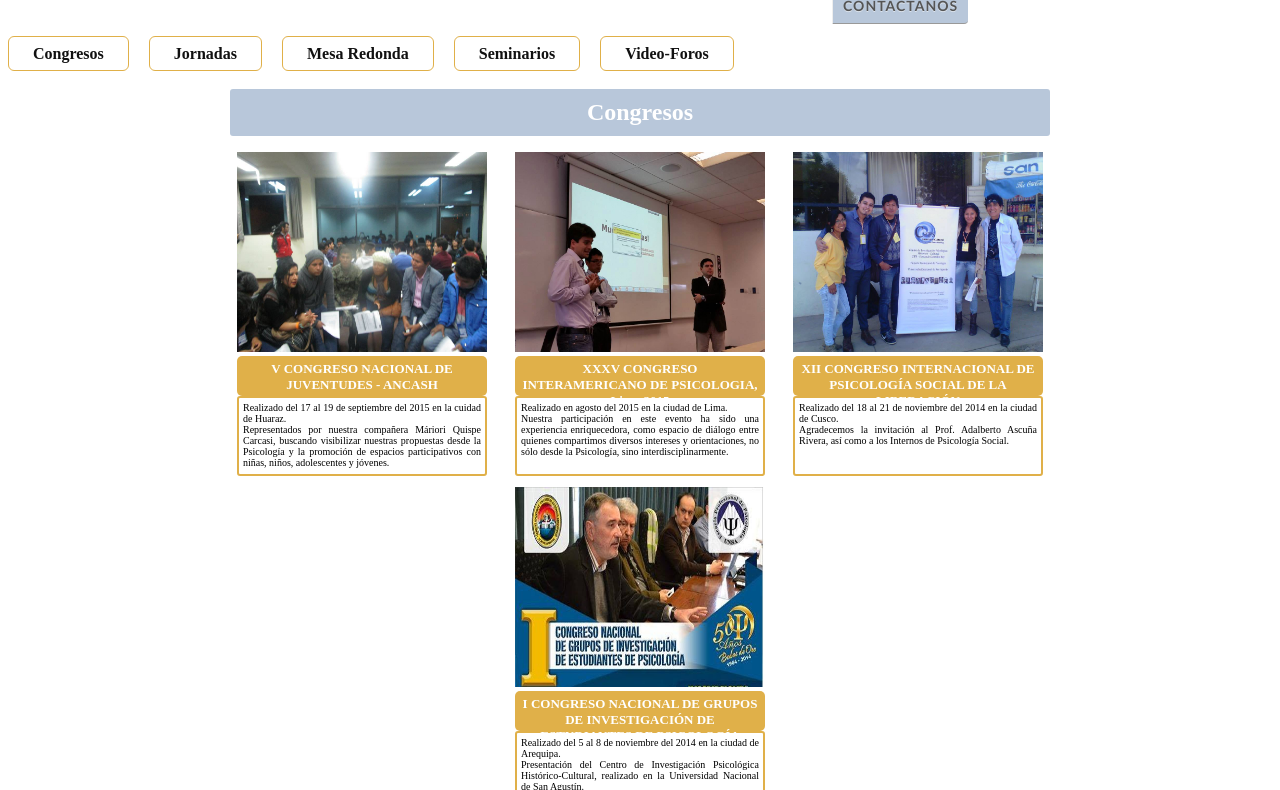
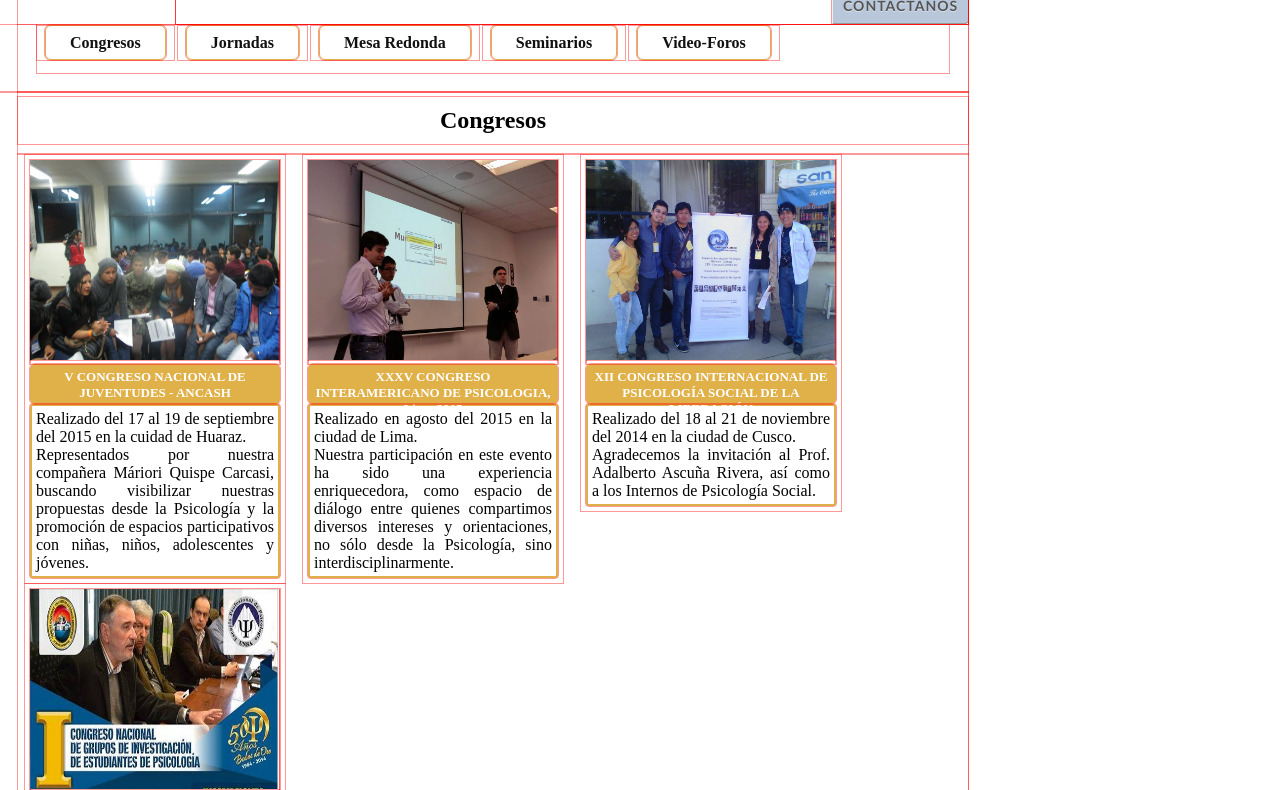
Before and after one commit to sheylalex/centro-investigacion, a plain HTML site: page actividades-academicas/actividades-academicas.html in a window 1280 px wide. Shown: the part 126-916 px from the top of the page. Drawn offline with Linux system fonts and the light colour scheme.

Commit message:
mas avances

```diff
--- a/actividades-academicas/actividades-academicas.css
+++ b/actividades-academicas/actividades-academicas.css
@@ -1,15 +1,45 @@
-.contenido{padding-top: 150px; }
-.actividades{width: 80%; margin: auto; text-align: center; }
-.l-sin-estilo{text-decoration: none; padding: 0; margin: 0; color: #fff;}
+*{outline:1px solid rgba(255,0,0,0.4);}
+
+.actividades{
+	width: 100%;
+	margin: auto;
+	text-align: center;}
+.l-sin-estilo{
+	text-decoration: none;
+	padding: 0;
+	margin: 0;
+	color: #fff;}
 .l-sin-estilo li{color: #fff;}
-.sub-menu{ padding: .5em; margin: .8em 0;   display: inline-block; color: #fff;   font-weight: bold;}
-.sub-menu a{padding: .5em 1.5em; border: 1px solid #E0B049; border-radius: 6px;  color: #111;}
-.sub-menu a:hover{background: #E0B049; color: #fff; }
-.titulo{text-align: center; width: 80%; background: #B8C7DA; color: #fff; padding: 10px 0; margin: 5px auto 10px; border-radius: 3px;}
-.actividad{vertical-align: top;  margin: 0 auto; width: 260px;  display: inline-block; margin: 1px 7px 0; text-align: justify;  padding: 5px; }
+.sub-menu{
+	padding: .5em;
+	margin: .8em 0;
+	display: inline-block;
+	color: #fff;
+	font-weight: bold;}
+.sub-menu a{
+	padding: .5em 1.5em;
+	border: 1px solid #E0B049;
+	border-radius: 6px;
+	color: #111;}
+.sub-menu a:hover{
+	background: #E0B049;
+	color: #fff; }
+.titulo{
+	text-align: center;
+	width: 100%;
+	padding: 10px 0;
+	margin: 5px auto 10px;}
+.actividad{
+	vertical-align: top;
+	margin: 0 auto;
+	width: 260px;
+	display: inline-block;
+	margin: 1px 7px 0;
+	text-align: justify;
+	padding: 5px; }
 
 .nombre-actividad{font-size: 13px; height: 40px; background:  #E0B049; border-radius: 5px; padding: 5px; text-align: center; color: #fff;}
-.cuerpo-actividad{font-size: 10px;height: 80px; border: 2px solid #E0B049; padding: 4px; border-radius: 3px;}
+.cuerpo-actividad{font-size: 16px;height: auto; border: 2px solid #E0B049; padding: 4px; border-radius: 3px;}
 
 
 .slider{width: 250px; margin: auto; overflow: hidden; }
--- a/actividades-academicas/actividades-academicas.html
+++ b/actividades-academicas/actividades-academicas.html
@@ -40,9 +40,9 @@
 	</div>
 </header>
 
-<section class="contenido">
+<section class="container espacio-menu">
 	<!-- menui  -->
-	<div class="row">
+	<div class="row pd-2">
 		<ul class="l-sin-estilo">
 			<li class="sub-menu"><a href="actividades-academicas.html">Congresos</a></li>
 			<li class="sub-menu"><a href="jornadas.html">Jornadas</a></li>
@@ -51,12 +51,13 @@
 			<li class="sub-menu"><a href="videoforo.html">Video-Foros</a></li>
 		</ul>
 	</div><!-- final menui -->
-
+</section>
+<section class="container">
 	<div class="row actividades">
-
 		<h1 class="titulo">Congresos</h1>
-
-		<div class="actividad">
+	</div>
+<section>
+	<div class="container actividad">
 			<!-- añadir slider a las fotos -->
 		<div class="slider">
 			<ul>
--- a/css/conocemos.css
+++ b/css/conocemos.css
@@ -106,6 +106,3 @@
 	text-align: center;
 	}
 /*footer*/
-.fondo-pie img{
-	width: 100%;
-}
```
Lines whose indentation alone changed are shown as unchanged.
